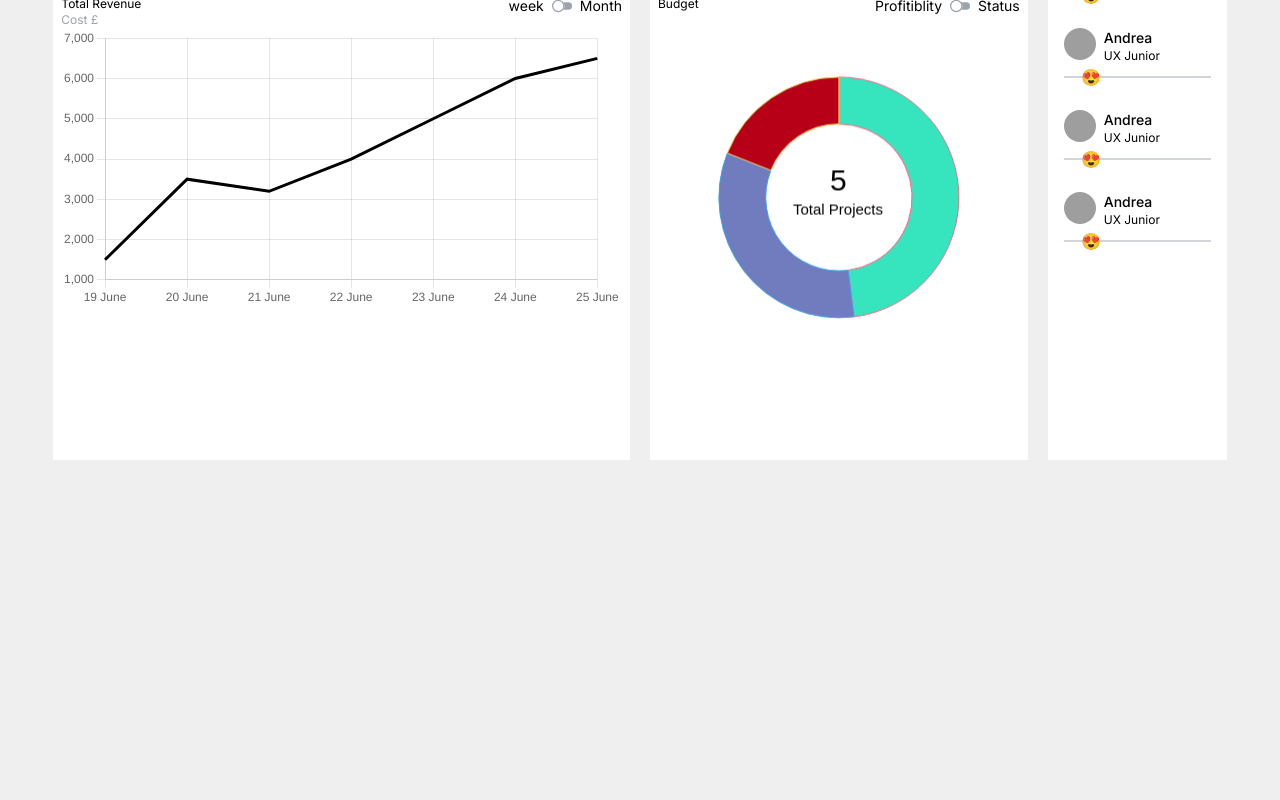
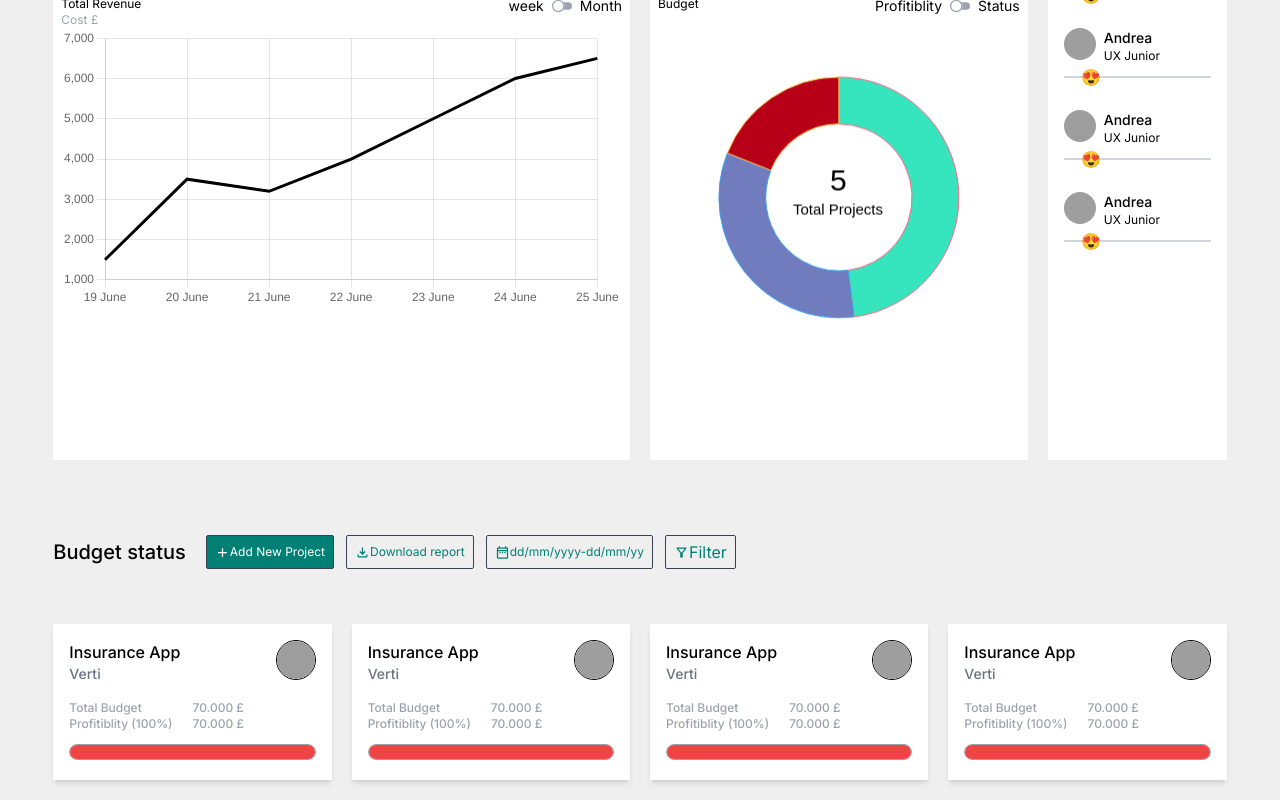
Before and after one commit to Avin008/roc8-user-dashboard-assignment, a React (Vite) app: page / in a window 1280 px wide. Shown: the part 256-1056 px from the top of the page. Before the commit the page ends 880 px from the top, so only its background shows below. Built offline with nearby package versions, Linux system fonts and the light colour scheme; grey boxes are pictures that could not be loaded.

Commit message:
added: project card to layout

```diff
--- a/src/components/BugetStatus.tsx
+++ b/src/components/BugetStatus.tsx
@@ -6,7 +6,7 @@ import {
 } from "react-icons/md";
 const BudgetStatus = () => {
   return (
-    <div className="flex gap-5 items-center">
+    <div className="flex gap-5 col-span-6 items-center">
       <span className="font-medium text-xl">
         Budget status
       </span>
--- a/src/components/Layout.tsx
+++ b/src/components/Layout.tsx
@@ -31,6 +31,12 @@ const Layout = () => {
           <DoughnutChart />
         </DoughnutChartContainer>
         <TeamMoods />
+        <BudgetStatus />
+      </div>
+      <div className="grid grid-cols-4 gap-5 mx-auto w-11/12 pb-5">
+        {[1, 2, 34, 5].map((x) => (
+          <ProjectCard />
+        ))}
       </div>
     </div>
   );
--- a/src/components/ProjectCard.tsx
+++ b/src/components/ProjectCard.tsx
@@ -1,6 +1,6 @@
 const ProjectCard = () => {
   return (
-    <div className="h-full w-full shadow-md bg-white">
+    <div className="h-full w-full shadow-md bg-white pb-5">
       <div className="flex justify-between p-4">
         <div className="">
           <h1 className="font-medium text">
```
